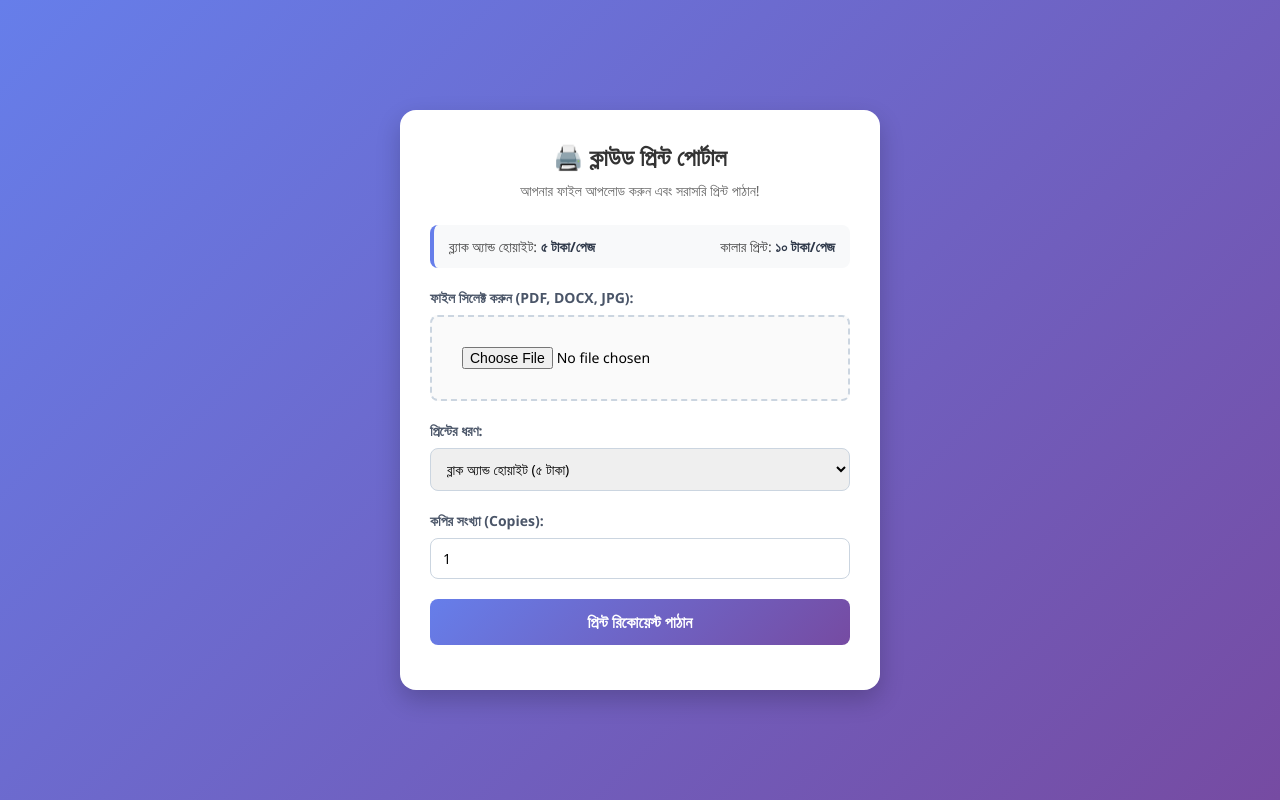
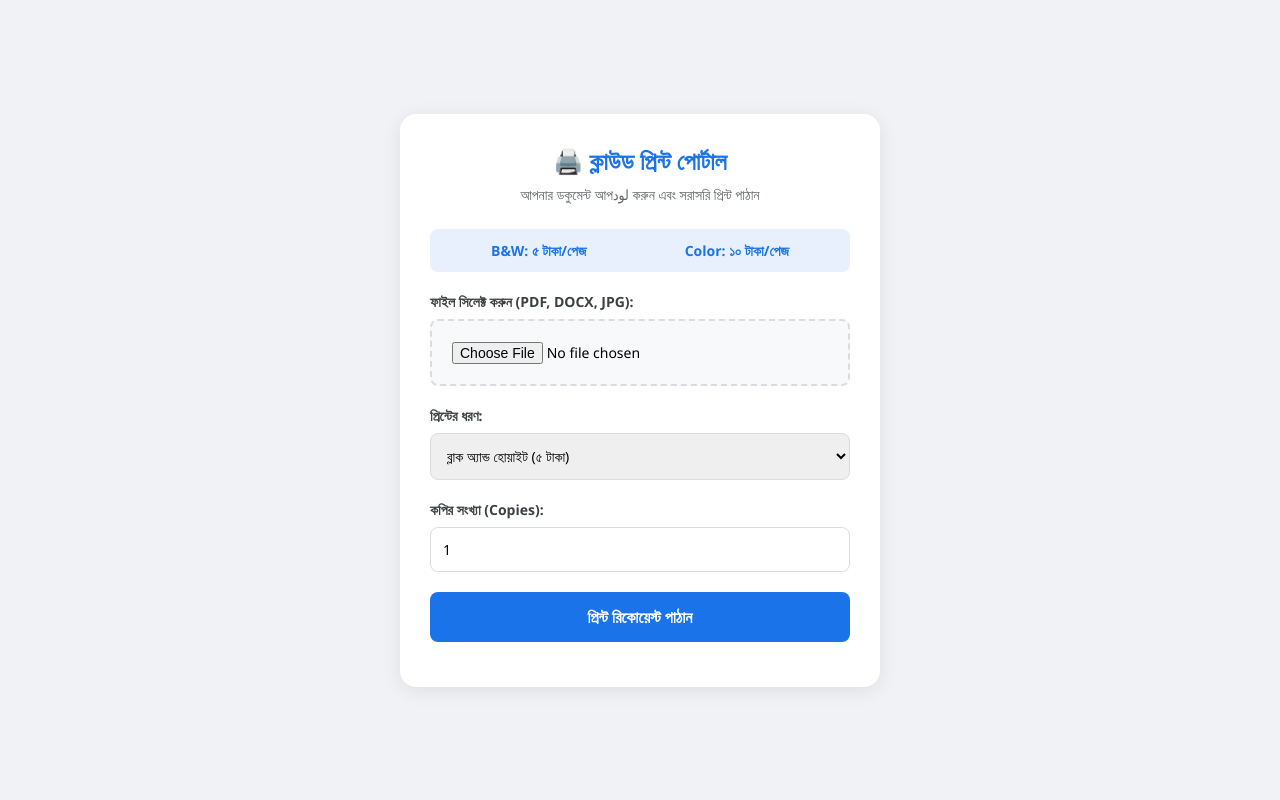
Before and after one commit to prantikpramanik123-ui/Cloud-print-server, a website: page index.html in a window 1280 px wide. Drawn offline with Linux system fonts and the light colour scheme.

Commit message:
Update index.html

```diff
--- a/index.html
+++ b/index.html
@@ -3,73 +3,68 @@
 <head>
     <meta charset="UTF-8">
     <meta name="viewport" content="width=device-width, initial-scale=1.0">
-    <title>Cloud Print - রিমোট ক্লাউড প্রিন্টিং সার্ভিস</title>
+    <title>Cloud Print Portal - ক্লাউড প্রিন্ট সার্ভিস</title>
     <style>
         * { box-sizing: border-box; margin: 0; padding: 0; font-family: 'Segoe UI', Tahoma, Geneva, Verdana, sans-serif; }
-        body { background: linear-gradient(135deg, #667eea 0%, #764ba2 100%); display: flex; justify-content: center; align-items: center; min-height: 100vh; padding: 20px; }
-        .container { background: white; padding: 30px; border-radius: 16px; box-shadow: 0 10px 25px rgba(0,0,0,0.2); width: 100%; max-width: 480px; }
+        body { background: #f0f2f5; display: flex; justify-content: center; align-items: center; min-height: 100vh; padding: 20px; }
+        .card { background: white; padding: 30px; border-radius: 16px; box-shadow: 0 4px 20px rgba(0,0,0,0.08); width: 100%; max-width: 480px; }
         .header { text-align: center; margin-bottom: 25px; }
-        .header h1 { color: #333; font-size: 24px; margin-bottom: 8px; }
-        .header p { color: #666; font-size: 14px; }
+        .header h1 { color: #1a73e8; font-size: 24px; margin-bottom: 8px; }
+        .header p { color: #5f6368; font-size: 14px; }
 
-        .price-box { background: #f8f9fa; border-left: 4px solid #667eea; padding: 12px 15px; border-radius: 8px; margin-bottom: 20px; display: flex; justify-content: space-between; font-size: 14px; color: #444; }
-        .price-box span { font-weight: bold; color: #2d3748; }
+        .price-banner { background: #e8f0fe; color: #1a73e8; padding: 12px; border-radius: 8px; font-size: 14px; font-weight: 600; text-align: center; margin-bottom: 20px; display: flex; justify-content: space-around; }
 
         .form-group { margin-bottom: 20px; }
-        label { display: block; margin-bottom: 8px; font-weight: 600; color: #4a5568; font-size: 14px; }
+        label { display: block; margin-bottom: 8px; font-weight: 600; color: #3c4043; font-size: 14px; }
 
-        .file-drop-area { border: 2px dashed #cbd5e0; border-radius: 8px; padding: 20px; text-align: center; background: #fafafa; cursor: pointer; transition: 0.3s; }
-        .file-drop-area:hover { border-color: #667eea; background: #f0f4ff; }
-        input[type="file"] { width: 100%; padding: 10px; font-size: 14px; }
+        .file-upload-box { border: 2px dashed #dadce0; border-radius: 8px; padding: 20px; text-align: center; background: #f8f9fa; cursor: pointer; transition: 0.2s; }
+        .file-upload-box:hover { border-color: #1a73e8; background: #f1f3f4; }
+        input[type="file"] { width: 100%; font-size: 14px; }
 
-        select, input[type="number"] { width: 100%; padding: 10px 12px; border: 1px solid #cbd5e0; border-radius: 8px; font-size: 14px; outline: none; transition: 0.3s; }
-        select:focus, input[type="number"]:focus { border-color: #667eea; box-shadow: 0 0 0 3px rgba(102, 126, 234, 0.1); }
+        select, input[type="number"] { width: 100%; padding: 12px; border: 1px solid #dadce0; border-radius: 8px; font-size: 14px; outline: none; transition: 0.2s; }
+        select:focus, input[type="number"]:focus { border-color: #1a73e8; box-shadow: 0 0 0 2px rgba(26, 115, 232, 0.2); }
 
-        .btn-submit { background: linear-gradient(135deg, #667eea 0%, #764ba2 100%); color: white; border: none; padding: 12px; border-radius: 8px; cursor: pointer; width: 100%; font-size: 16px; font-weight: 600; transition: 0.3s; }
-        .btn-submit:hover { opacity: 0.9; transform: translateY(-1px); }
+        .btn { background: #1a73e8; color: white; border: none; padding: 14px; border-radius: 8px; cursor: pointer; width: 100%; font-size: 16px; font-weight: 600; transition: 0.2s; }
+        .btn:hover { background: #1557b0; }
 
         #status { margin-top: 15px; font-weight: 600; text-align: center; font-size: 14px; }
     </style>
 </head>
 <body>
 
-    <div class="container">
+    <div class="card">
         <div class="header">
             <h1>🖨️ ক্লাউড প্রিন্ট পোর্টাল</h1>
-            <p>আপনার ফাইল আপলোড করুন এবং সরাসরি প্রিন্ট পাঠান!</p>
+            <p>আপনার ডকুমেন্ট আপلود করুন এবং সরাসরি প্রিন্ট পাঠান</p>
         </div>
 
-        <!-- রেট চার্ট -->
-        <div class="price-box">
-            <div>ব্ল্যাক অ্যান্ড হোয়াইট: <span>৫ টাকা/পেজ</span></div>
-            <div>কালার প্রিন্ট: <span>১০ টাকা/পেজ</span></div>
+        <div class="price-banner">
+            <span>B&W: ৫ টাকা/পেজ</span>
+            <span>Color: ১০ টাকা/পেজ</span>
         </div>
 
         <form id="uploadForm">
-            <!-- ফাইল আপলোড বক্স -->
             <div class="form-group">
-                <label for="fileInput">ফাইল সিলেক্ট করুন (PDF, DOCX, JPG):</label>
-                <div class="file-drop-area">
+                <label>ফাইল সিলেক্ট করুন (PDF, DOCX, JPG):</label>
+                <div class="file-upload-box">
                     <input type="file" id="fileInput" name="printFile" accept=".pdf,.doc,.docx,.png,.jpg" required>
                 </div>
             </div>
 
-            <!-- প্রিন্ট টাইপ সিলেক্ট -->
             <div class="form-group">
-                <label for="printType">প্রিন্টের ধরণ:</label>
+                <label>প্রিন্টের ধরণ:</label>
                 <select id="printType">
                     <option value="bw">ব্লাক অ্যান্ড হোয়াইট (৫ টাকা)</option>
                     <option value="color">কালার প্রিন্ট (১০ টাকা)</option>
                 </select>
             </div>
 
-            <!-- কপির সংখ্যা -->
             <div class="form-group">
-                <label for="copies">কপির সংখ্যা (Copies):</label>
+                <label>কপির সংখ্যা (Copies):</label>
                 <input type="number" id="copies" value="1" min="1" max="100">
             </div>
 
-            <button type="submit" class="btn-submit">প্রিন্ট রিকোয়েস্ট পাঠান</button>
+            <button type="submit" class="btn">প্রিন্ট রিকোয়েস্ট পাঠান</button>
         </form>
 
         <p id="status"></p>
@@ -86,7 +81,7 @@
             const copies = document.getElementById('copies').value;
 
             if (fileInput.files.length === 0) {
-                alert('অনুগ্রহ করে একটি ফাইল সিলেক্ট করুন!');
+                alert('দয়া করে একটি ফাইল সিলেক্ট করুন!');
                 return;
             }
 
@@ -95,11 +90,10 @@
             formData.append('printType', printType);
             formData.append('copies', copies);
 
-            statusText.style.color = '#667eea';
+            statusText.style.color = '#1a73e8';
             statusText.textContent = 'ফাইল আপলোড হচ্ছে, দয়া করে অপেক্ষা করুন...';
 
             try {
-                // সরাসরি relative path ব্যবহার করা হলো যাতে Render সার্ভারে কোনো CORS বা সংযোগ সমস্যা না হয়
                 const response = await fetch('/upload', {
                     method: 'POST',
                     body: formData
@@ -107,15 +101,15 @@
 
                 const result = await response.json();
                 if (response.ok) {
-                    statusText.style.color = '#27ae60';
-                    statusText.textContent = '🎉 সফল! আপনার প্রিন্ট রিকোয়েস্ট জমা হয়েছে।';
+                    statusText.style.color = '#137333';
+                    statusText.textContent = '🎉 সফল! আপনার প্রিন্ট রিকোয়েস্ট চলে গেছে। দোকানদার প্রিন্ট করে দেবেন।';
                     form.reset();
                 } else {
-                    statusText.style.color = '#e74c3c';
+                    statusText.style.color = '#c5221f';
                     statusText.textContent = 'ত্রুটি: ' + result.message;
                 }
             } catch (err) {
-                statusText.style.color = '#e74c3c';
+                statusText.style.color = '#c5221f';
                 statusText.textContent = 'সার্ভারের সাথে সংযোগ স্থাপন করা যায়নি!';
             }
         });
```
